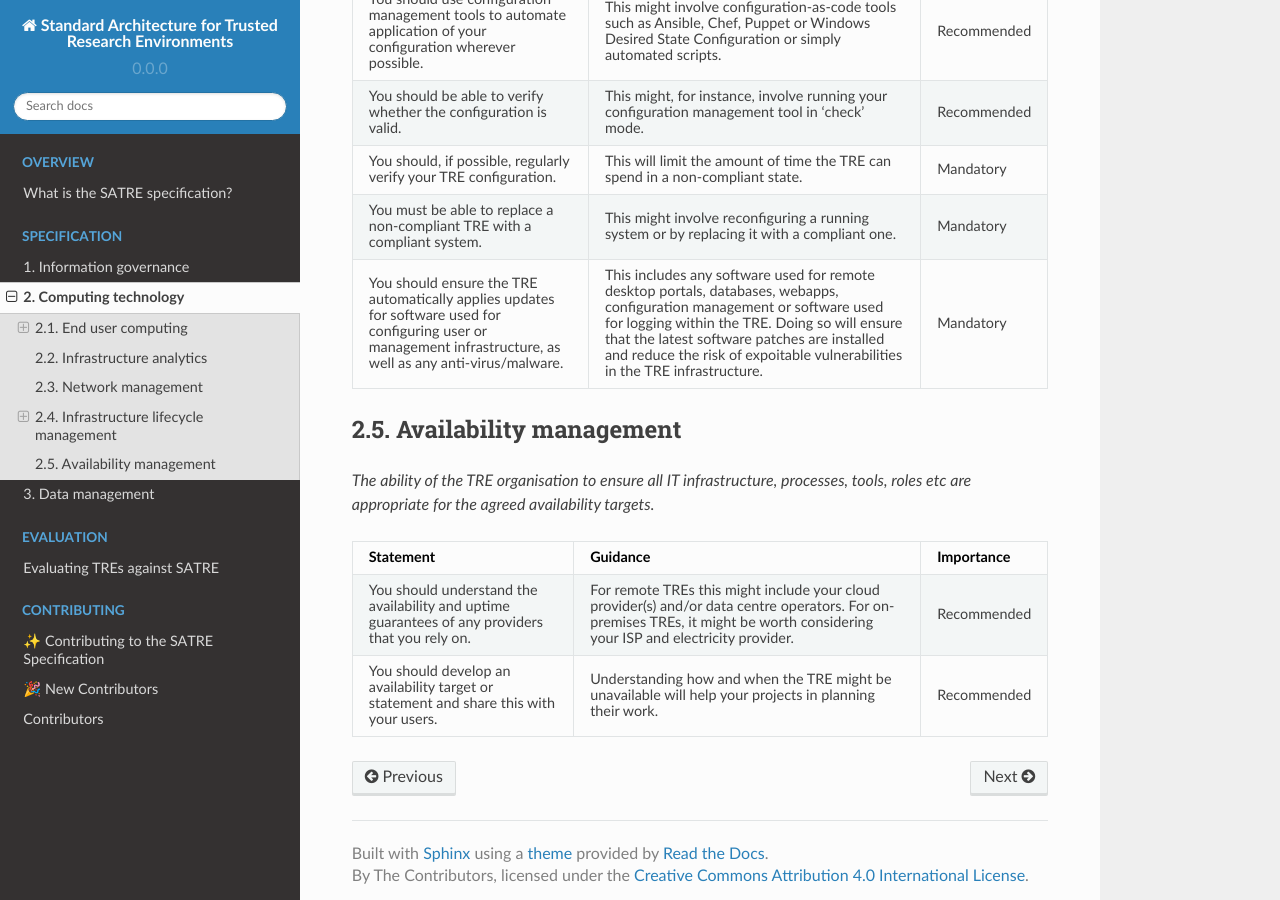
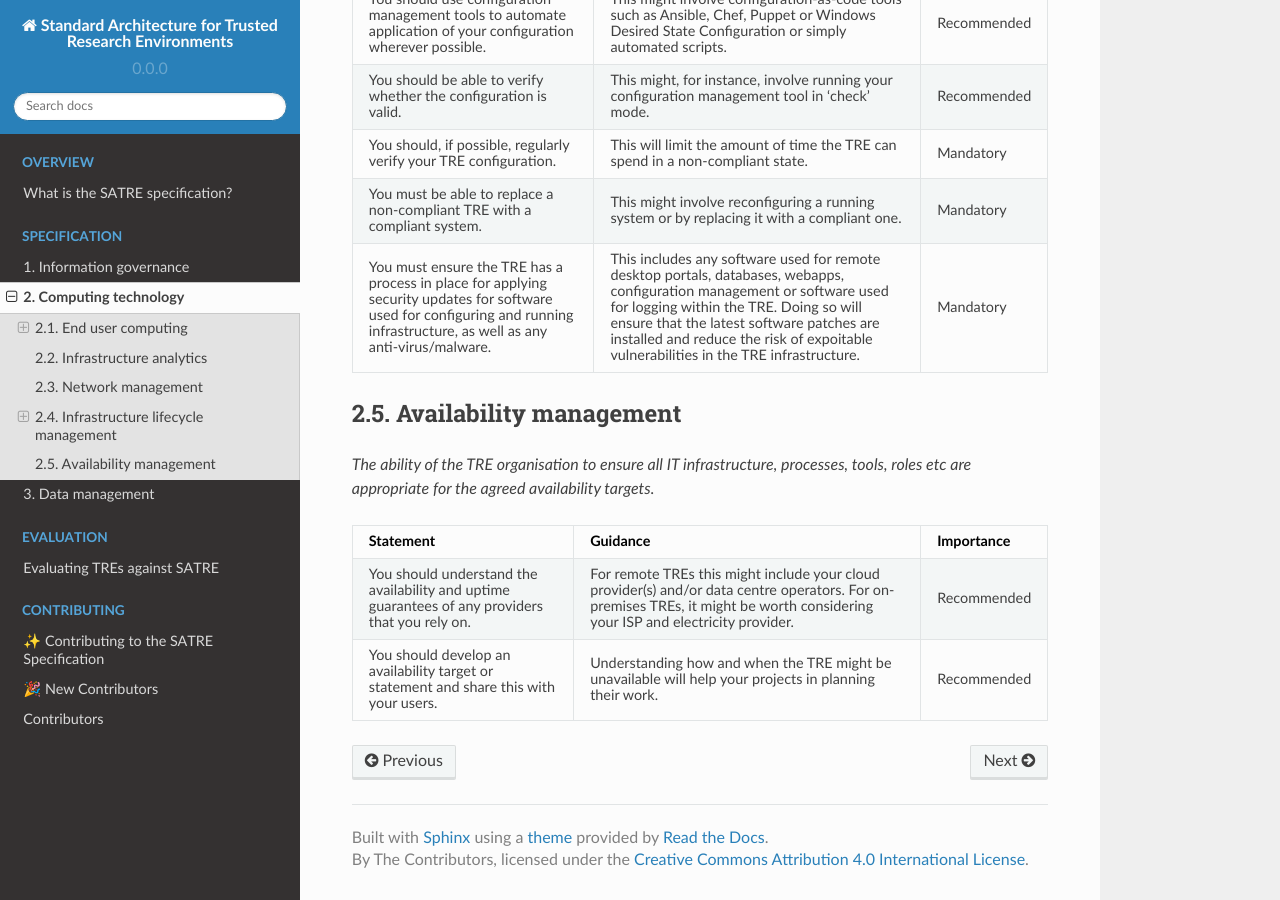
Before and after one commit to sa-tre/satre-specification, a Sphinx documentation site: the page built from docs/source/pillars/computing_technology.md, in a window 1280 px wide and 900 px high, scrolled down 5775 px. Built offline with Sphinx 7.4.7 and the Read the Docs theme 2.0.0, drawn with Linux system fonts in a browser that asks for light colours.

Commit message:
Update docs/source/pillars/computing_technology.md
Co-authored-by: Simon Li <orpheus+devel@gmail.com>

```diff
--- a/docs/source/pillars/computing_technology.md
+++ b/docs/source/pillars/computing_technology.md
@@ -272,7 +272,7 @@ _The ability of the TRE organisation to identify, maintain, and verify informati
 * - You must be able to replace a non-compliant TRE with a compliant system.
   - This might involve reconfiguring a running system or by replacing it with a compliant one.
   - Mandatory
-* - You should ensure the TRE automatically applies updates for software used for configuring user or management infrastructure, as well as any anti-virus/malware.
+* - You must ensure the TRE has a process in place for applying security updates for software used for configuring and running infrastructure, as well as any anti-virus/malware.
   - This includes any software used for remote desktop portals, databases, webapps, configuration management or software used for logging within the TRE.
     Doing so will ensure that the latest software patches are installed and reduce the risk of expoitable vulnerabilities in the TRE infrastructure.
   - Mandatory
```
